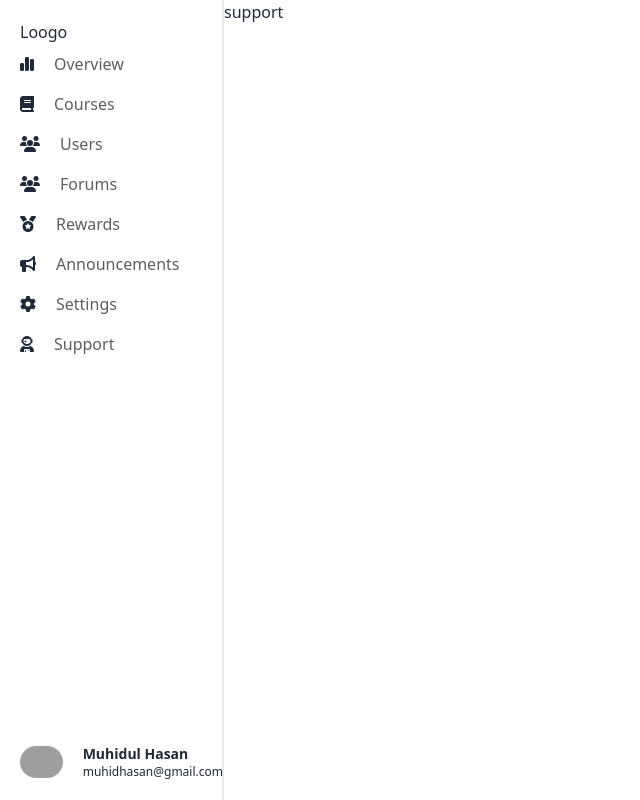
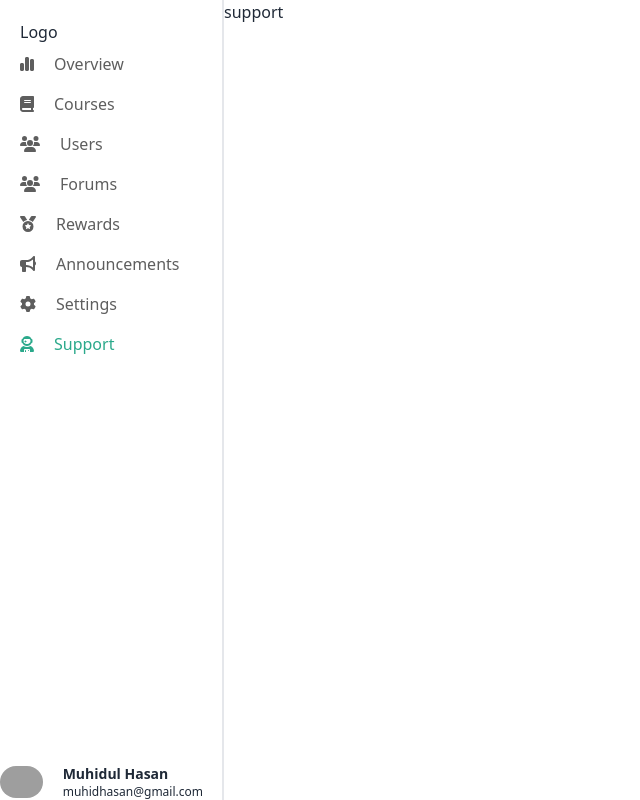
Before and after one commit to Sayan1952/pov-admin, a React (Vite) app: page /Support in a window 1280 px wide. Shown: the whole page, without its empty margins (0-640 px from the left). Built offline with nearby package versions, Linux system fonts and the light colour scheme; grey boxes are pictures that could not be loaded.

Commit message:
sidebar-added-bgcolorchange-onhover-text-colorchange-when-loaded-a-page

```diff
--- a/src/components/Sidebar/Sidebar.jsx
+++ b/src/components/Sidebar/Sidebar.jsx
@@ -1,5 +1,5 @@
 import React from 'react';
-import { Link } from 'react-router-dom';
+import { Link, NavLink } from 'react-router-dom';
 import { FontAwesomeIcon } from '@fortawesome/react-fontawesome'
 import { faChartSimple, faBook, faUsers, faMedal, faBullhorn, faUserAstronaut, faGear } from '@fortawesome/free-solid-svg-icons'
 import Overview from '../Overview/Overview';
@@ -13,74 +13,90 @@ import Courses from '../Courses/Courses';
 const Sidebar = () => {
     return (
         <div>
-            <div className='md:w-56 h-screen p-5 flex flex-col justify-between border-r-2 top-0 '>
+            <div className='md:w-56 h-screen pt-5 flex flex-col justify-between border-r-2 top-0 '>
                 <div>
-                    <div>Loogo</div>
+                    <div className='px-5'>Logo</div>
                     <ul>
-                        <Link to='Overview'>
-                            <li className='py-2'>
+                        <li className='py-2 hover:bg-slate-200 p-5 hover:bg-slate-200'>
+                            <NavLink to='/Overview' style={({ isActive }) => {
+                                return isActive ? { color: "#2BA98B" } : { color: "#5E5E5E" };
+                            }}>
                                 <div className='flex items-center'>
                                     <div className='color-[#5E5E5E]'><FontAwesomeIcon icon={faChartSimple} /></div>
-                                    <div className='px-5 text-[#5E5E5E]'>Overview</div>
+                                    <div className='px-5 '>Overview</div>
                                 </div>
+                            </NavLink>
                         </li>
-                        </Link >
-                        <Link to='Courses'>
-                            <li className='py-2'>
+                        <li className='py-2 hover:bg-slate-200 p-5 hover:bg-slate-200'>
+                            <NavLink to='Courses' style={({ isActive }) => {
+                                return isActive ? { color: "#2BA98B" } : { color: "#5E5E5E" };
+                            }}>
                                 <div className='flex items-center'>
-                                    <FontAwesomeIcon icon={faBook} />
-                                    <div className='px-5 text-[#5E5E5E]'>Courses</div>
+                                    <div className='color-[#5E5E5E]'><FontAwesomeIcon icon={faBook} /></div>
+                                    <div className='px-5 '>Courses</div>
                                 </div>
+                            </NavLink>
                         </li>
-                        </Link >
-                        <Link to='Users'>
-                            <li className='py-2'>
+                        <li className='py-2 hover:bg-slate-200 p-5 hover:bg-slate-200'>
+                            <NavLink to='Users' style={({ isActive }) => {
+                                return isActive ? { color: "#2BA98B" } : { color: "#5E5E5E" };
+                            }}>
                                 <div className='flex items-center'>
-                                    <FontAwesomeIcon icon={faUsers} />
-                                    <div className='px-5 text-[#5E5E5E]'>Users</div>
+                                    <div className='color-[#5E5E5E]'><FontAwesomeIcon icon={faUsers} /></div>
+                                    <div className='px-5 '>Users</div>
                                 </div>
+                            </NavLink>
                         </li>
-                        </Link>
-                        <Link to='Forums'>
-                            <li className='py-2'>
+                        <li className='py-2 hover:bg-slate-200 p-5 hover:bg-slate-200'>
+                            <NavLink to='Forums' style={({ isActive }) => {
+                                return isActive ? { color: "#2BA98B" } : { color: "#5E5E5E" };
+                            }}>
                                 <div className='flex items-center'>
-                                    <FontAwesomeIcon icon={faUsers} />
-                                    <div className='px-5 text-[#5E5E5E]'>Forums</div>
+                                    <div className='color-[#5E5E5E]'><FontAwesomeIcon icon={faUsers} /></div>
+                                    <div className='px-5 '>Forums</div>
                                 </div>
+                            </NavLink>
                         </li>
-                        </Link>
-                        <Link to="Rewards">
-                            <li className='py-2'>
+                        <li className='py-2 hover:bg-slate-200 p-5 hover:bg-slate-200'>
+                            <NavLink to='Rewards' style={({ isActive }) => {
+                                return isActive ? { color: "#2BA98B" } : { color: "#5E5E5E" };
+                            }}>
                                 <div className='flex items-center'>
-                                    <FontAwesomeIcon icon={faMedal} />
-                                    <div className='px-5 text-[#5E5E5E]'>Rewards</div>
+                                    <div className='color-[#5E5E5E]'><FontAwesomeIcon icon={faMedal} /></div>
+                                    <div className='px-5 '>Rewards</div>
                                 </div>
+                            </NavLink>
                         </li>
-                        </Link>
-                        <Link to="Announcements">
-                            <li className='py-2'>
+                        <li className='py-2 hover:bg-slate-200 p-5 hover:bg-slate-200'>
+                            <NavLink to='Announcements' style={({ isActive }) => {
+                                return isActive ? { color: "#2BA98B" } : { color: "#5E5E5E" };
+                            }}>
                                 <div className='flex items-center'>
-                                    <FontAwesomeIcon icon={faBullhorn} />
-                                    <div className='px-5 text-[#5E5E5E]'>Announcements</div>
+                                    <div className='color-[#5E5E5E]'><FontAwesomeIcon icon={faBullhorn} /></div>
+                                    <div className='px-5 '>Announcements</div>
                                 </div>
+                            </NavLink>
                         </li>
-                        </Link>
-                        <Link to="Settings">
-                            <li className='py-2'>
+                        <li className='py-2 hover:bg-slate-200 p-5 hover:bg-slate-200'>
+                            <NavLink to='Settings' style={({ isActive }) => {
+                                return isActive ? { color: "#2BA98B" } : { color: "#5E5E5E" };
+                            }}>
                                 <div className='flex items-center'>
-                                    <FontAwesomeIcon icon={faGear} />
-                                    <div className='px-5 text-[#5E5E5E]'>Settings</div>
+                                    <div className='color-[#5E5E5E]'><FontAwesomeIcon icon={faGear} /></div>
+                                    <div className='px-5 '>Settings</div>
                                 </div>
+                            </NavLink>
                         </li>
-                        </Link>
-                        <Link to="Support">
-                            <li className='py-2'>
+                        <li className='py-2 hover:bg-slate-200 p-5 hover:bg-slate-200'>
+                            <NavLink to='Support' style={({ isActive }) => {
+                                return isActive ? { color: "#2BA98B" } : { color: "#5E5E5E" };
+                            }}>
                                 <div className='flex items-center'>
-                                    <FontAwesomeIcon icon={faUserAstronaut} />
-                                    <div className='px-5 text-[#5E5E5E]'>Support</div>
+                                    <div className='color-[#5E5E5E]'><FontAwesomeIcon icon={faUserAstronaut} /></div>
+                                    <div className='px-5 '>Support</div>
                                 </div>
+                            </NavLink>
                         </li>
-                        </Link>
                     </ul>
                 </div>
                 <div>
```
Lines whose indentation alone changed are shown as unchanged.
